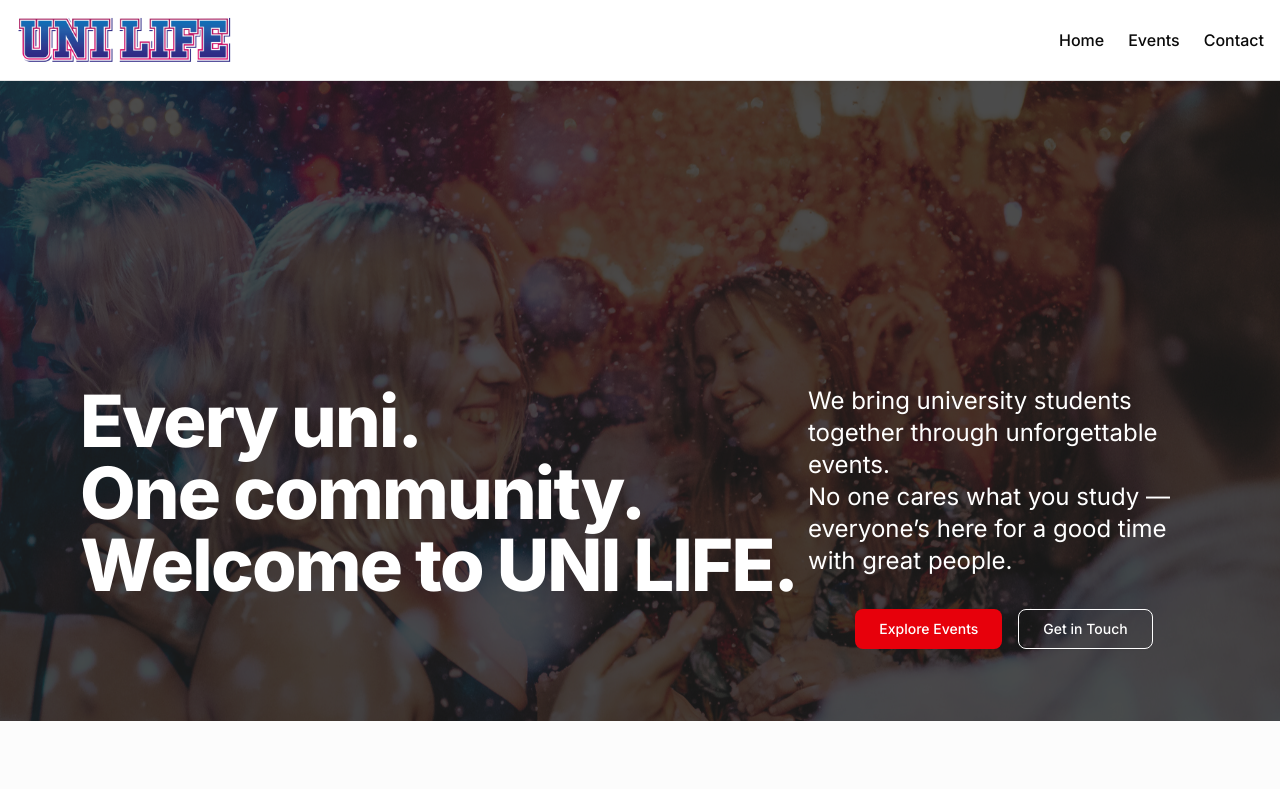
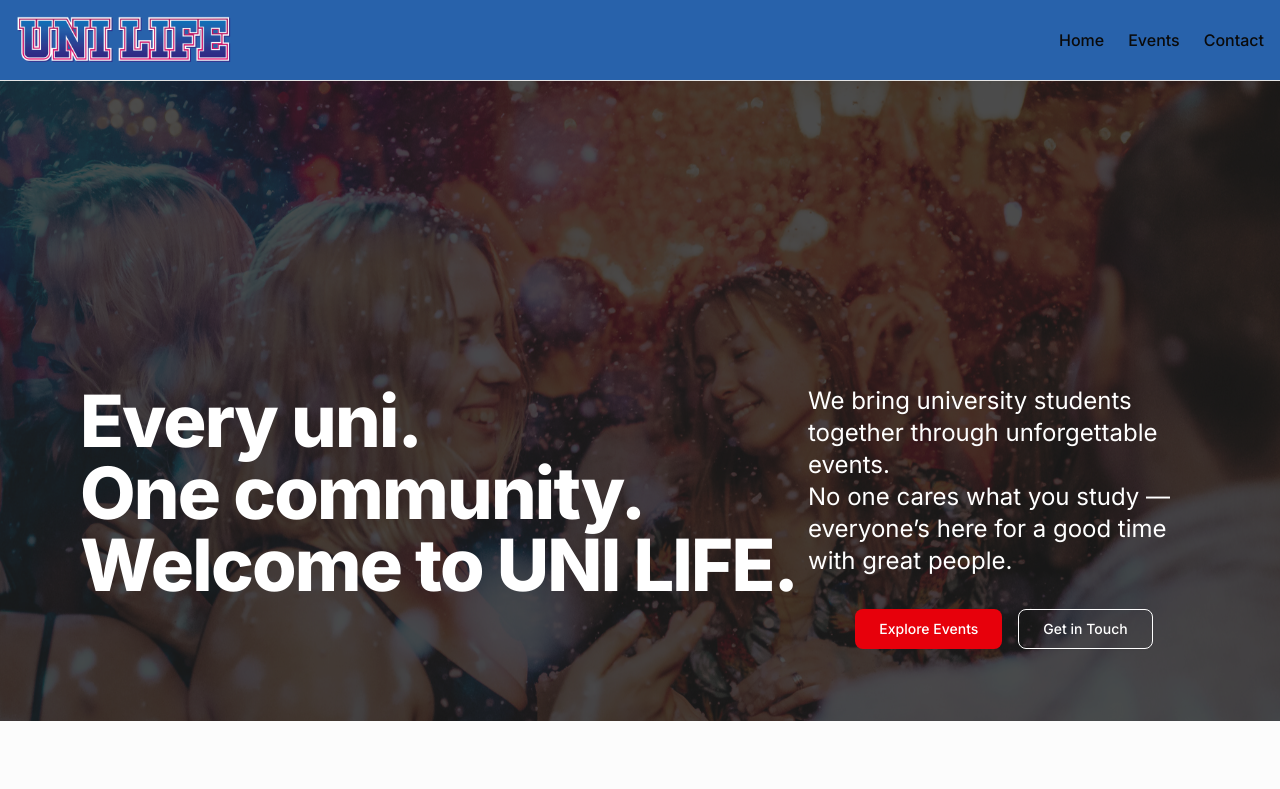
Before and after one commit to strengv1/unilife, a Next.js app: page / in a window 1280 px wide. Shown: the top 789 px of the page. Built offline with nearby package versions, Linux system fonts and the light colour scheme.

Commit message:
fix deployment

```diff
--- a/src/app/contact/page.tsx
+++ b/src/app/contact/page.tsx
@@ -1,8 +1,7 @@
 import { Navbar } from "@/components/navbar"
 import { Footer } from "@/components/footer"
-import { Button } from "@/components/ui/button"
 import { Card, CardContent } from "@/components/ui/card"
-import { Mail, Phone, MapPin, Clock, Instagram, Facebook, Twitter } from "lucide-react"
+import { Mail } from "lucide-react"
 
 export default function ContactPage() {
   return (
--- a/src/app/events/page.tsx
+++ b/src/app/events/page.tsx
@@ -2,8 +2,6 @@ import { Navbar } from "@/components/navbar"
 import { Footer } from "@/components/footer"
 import { EventCard } from "@/components/event-card"
 import { Button } from "@/components/ui/button"
-import { Input } from "@/components/ui/input"
-import { Select, SelectContent, SelectItem, SelectTrigger, SelectValue } from "@/components/ui/select"
 import { type Event, useEvents } from "../hooks/useEvents"
 
 export default function EventsPage() {
--- a/src/components/footer.tsx
+++ b/src/components/footer.tsx
@@ -1,5 +1,5 @@
 import Link from "next/link"
-import { PartyPopper, Instagram, Facebook, Twitter } from "lucide-react"
+import { PartyPopper, Instagram } from "lucide-react"
 
 export function Footer() {
   return (
--- a/src/components/navbar.tsx
+++ b/src/components/navbar.tsx
@@ -3,7 +3,7 @@ import Image from "next/image"
 
 export function Navbar() {
   return (
-    <header className="sticky top-0 z-50 w-full border-b bg-background/95 backdrop-blur supports-[backdrop-filter]:bg-background/60">
+    <header className="sticky top-0 z-50 w-full border-b bg-[#2862ab]">
       <div className="flex h-20 items-center gap-4 mx-4">
         <Link href="/" className="flex items-center gap-1 md:gap-4 font-bold text-xl">
           <Image
```
